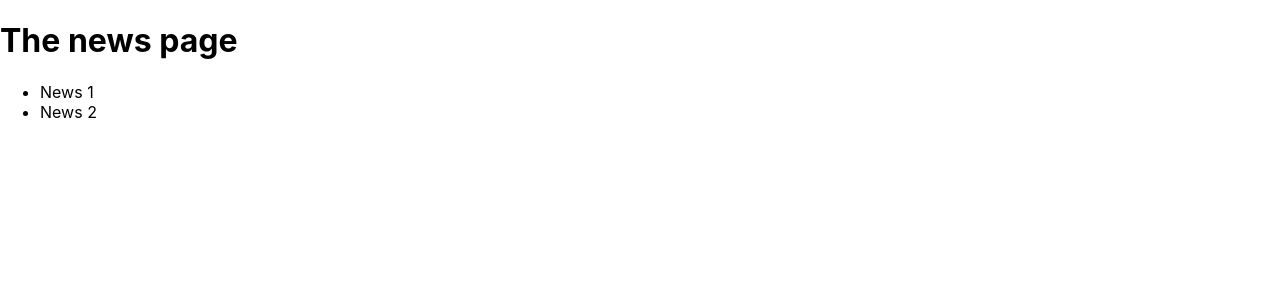
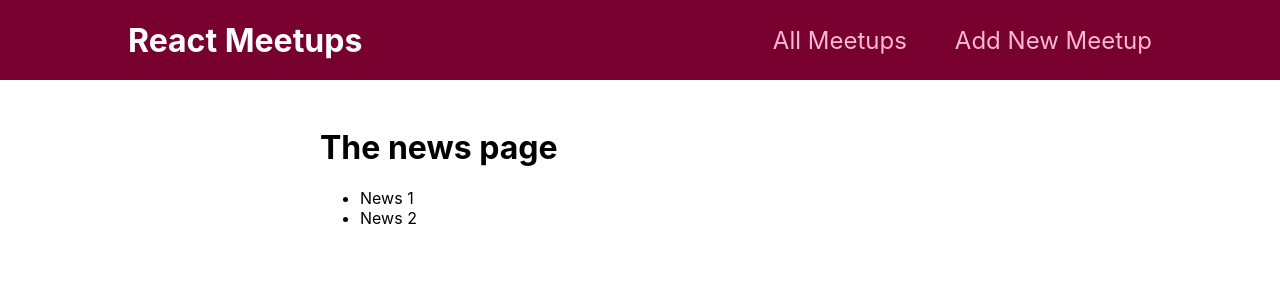
Before and after one commit to franckseigneuret/my-first-nextjs-project, a Next.js app: page /news in a window 1280 px wide. Shown: the top 300 px of the page. Built offline with nearby package versions, Linux system fonts and the light colour scheme.

Commit message:
move navigation to _app

```diff
--- a/pages/_app.js
+++ b/pages/_app.js
@@ -1,7 +1,9 @@
 import '../styles/globals.css'
-
+import Layout from '../components/layout/Layout'
 function MyApp({ Component, pageProps }) {
-  return <Component {...pageProps} />
+  return <Layout>
+    <Component {...pageProps} />
+    </Layout>
 }
 
 export default MyApp
```
Also changed, not shown: pages/index.js (+2 -5 lines).
